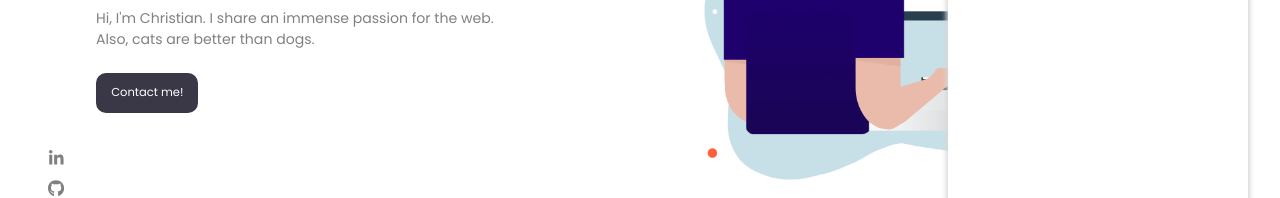
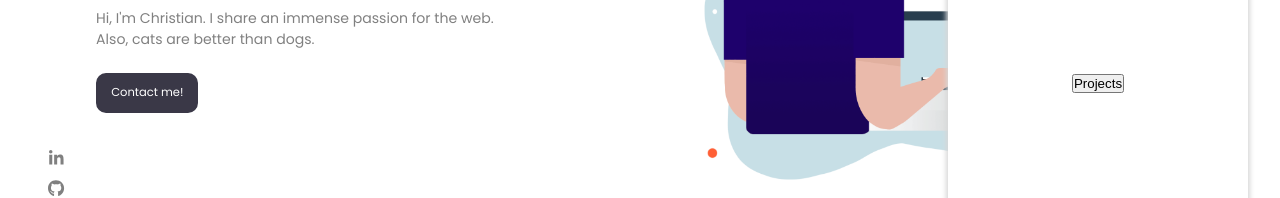
Before and after one commit to fugarino/Old-Portfolio, a React (Create React App) app: page / in a window 1280 px wide. Both pictures are taken after a click on the button 1224 px from the left and 34 px from the top of the page. Shown: the part 314-512 px from the top of the page. Built offline with nearby package versions, Linux system fonts and the light colour scheme.

Commit message:
updated menu content section

```diff
--- a/src/App.js
+++ b/src/App.js
@@ -11,9 +11,15 @@ function App() {
 
   useEffect(() => {
     if (menuSize === "expanded") {
-      setContent(<div className={menuSize}></div>);
+      setContent(
+        <div className={menuSize}>
+          <div className="menu-content">
+            <button>Projects</button>
+          </div>
+        </div>
+      );
     } else {
-      setContent(<div className={menuSize}></div>);
+      setContent(<div className={menuSize}>{/* <h1 className="menu-content"></h1> */}</div>);
     }
   }, [menuSize]);
 
--- a/src/App.scss
+++ b/src/App.scss
@@ -18,6 +18,7 @@
     .tag {
       color: rgb(161, 161, 161);
       font-family: "Kalam";
+      user-select: none;
     }
   }
 }
--- a/src/Components/Menu/Menu.js
+++ b/src/Components/Menu/Menu.js
@@ -4,7 +4,7 @@ const Menu = ({ handleClick, menuIcon, content }) => {
   return (
     <menu className="menu">
       <div className="container">
-        <button className={menuIcon} onClick={handleClick}></button>
+        <button className={`btn ${menuIcon}`} onClick={handleClick}></button>
         {content}
       </div>
     </menu>
--- a/src/Components/Menu/menu.scss
+++ b/src/Components/Menu/menu.scss
@@ -11,7 +11,7 @@
   .container {
     position: relative;
 
-    button {
+    .btn {
       @include flexCenter();
       position: absolute;
       right: 0;
@@ -60,11 +60,20 @@
       border-radius: 10px;
       transition: all 0.3s ease;
       background-color: rgb(255, 255, 255);
+      overflow: hidden;
+      display: flex;
+      align-items: center;
+      justify-content: center;
     }
     .collapsed {
       width: 40px;
-      height: 35px;
+      // height: 35px;
+      height: 95vh;
       transition: all 0.3s ease;
+    }
+
+    .menu-content {
+      white-space: nowrap;
     }
   }
 }
```
